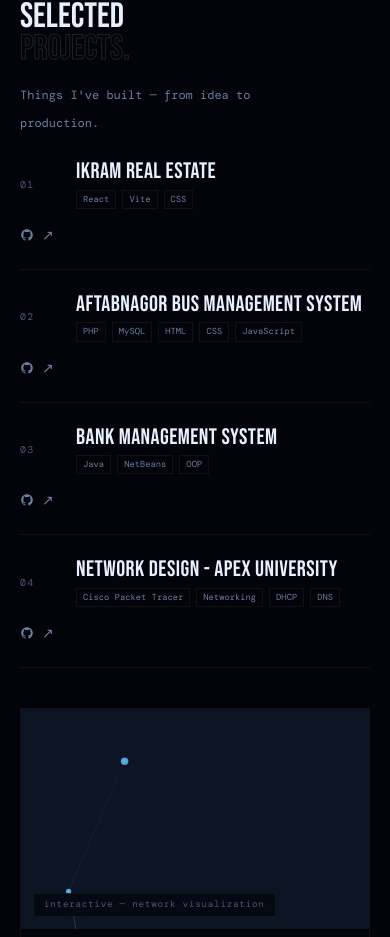
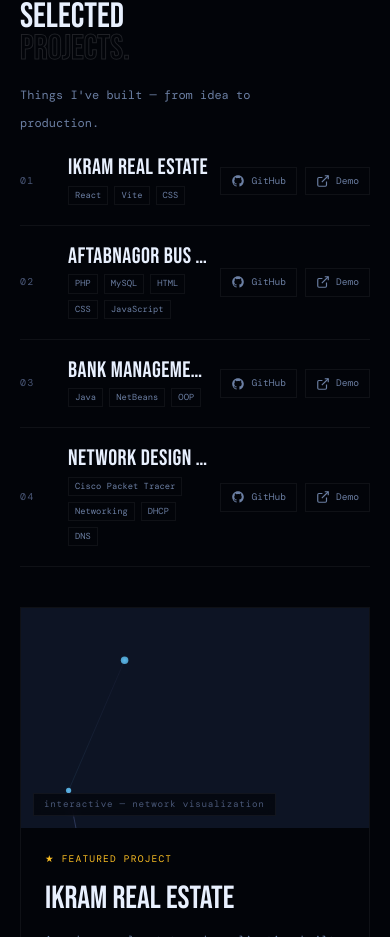
Before and after one commit to Rafsun-Islam/portfolio, a React (Vite) app: page / in a window 390 px wide. Shown: the part 2027-2964 px from the top of the page. Built offline with nearby package versions, Linux system fonts and the light colour scheme; a web font is replaced by a local one.

Commit message:
Final Version

```diff
--- a/src/components/Projects.jsx
+++ b/src/components/Projects.jsx
@@ -31,7 +31,7 @@ function LinkIcon() {
 
 function ProjectRow({ project }) {
   return (
-    <div className="proj-row reveal grid grid-cols-[40px_1fr] sm:grid-cols-[56px_1fr] lg:grid-cols-[64px_1fr_auto] items-center gap-4 sm:gap-6 lg:gap-10 py-6 sm:py-7 lg:py-8 border-b border-white/5 cursor-none relative overflow-hidden group">
+    <div className="proj-row reveal grid grid-cols-[36px_1fr_auto] sm:grid-cols-[56px_1fr_auto] lg:grid-cols-[64px_1fr_auto] items-center gap-3 sm:gap-6 lg:gap-10 py-5 sm:py-7 lg:py-8 border-b border-white/5 cursor-none relative overflow-hidden group">
       <div
         className="absolute inset-0 opacity-0 group-hover:opacity-100 transition-opacity duration-400 pointer-events-none"
         style={{
@@ -88,25 +88,25 @@ function ProjectRow({ project }) {
         </a>
       </div>
 
-      {/* Mobile — just the arrow */}
-      <div className="lg:hidden flex items-center gap-2 relative z-[1]">
+      {/* Mobile links */}
+      <div className="lg:hidden flex items-center gap-2 relative z-[1] flex-shrink-0">
         <a
           href={project.githubUrl}
           target="_blank"
           rel="noopener noreferrer"
-          className="text-muted2 hover:text-cyan transition-colors"
+          className="flex items-center gap-1.5 font-mono-dm text-[0.6rem] text-muted2 border border-white/5 px-2.5 py-1.5 transition-all duration-200 hover:border-cyan hover:text-cyan no-underline"
           onClick={(e) => e.stopPropagation()}
         >
-          <GithubIcon />
+          <GithubIcon /> GitHub
         </a>
         <a
           href={project.demoUrl}
           target="_blank"
           rel="noopener noreferrer"
-          className="text-muted2 hover:text-cyan transition-colors text-sm"
+          className="flex items-center gap-1.5 font-mono-dm text-[0.6rem] text-muted2 border border-white/5 px-2.5 py-1.5 transition-all duration-200 hover:border-cyan2 hover:text-cyan2 no-underline"
           onClick={(e) => e.stopPropagation()}
         >
-          ↗
+          <LinkIcon /> Demo
         </a>
       </div>
     </div>
--- a/src/pages/AllProjects.jsx
+++ b/src/pages/AllProjects.jsx
@@ -83,7 +83,7 @@ function ProjectCard({ project }) {
       </div>
 
       {/* links */}
-      <div className="flex gap-3 mt-auto">
+      <div className="flex gap-3 mt-auto flex-wrap">
         <a
           href={project.githubUrl}
           target="_blank"
```
